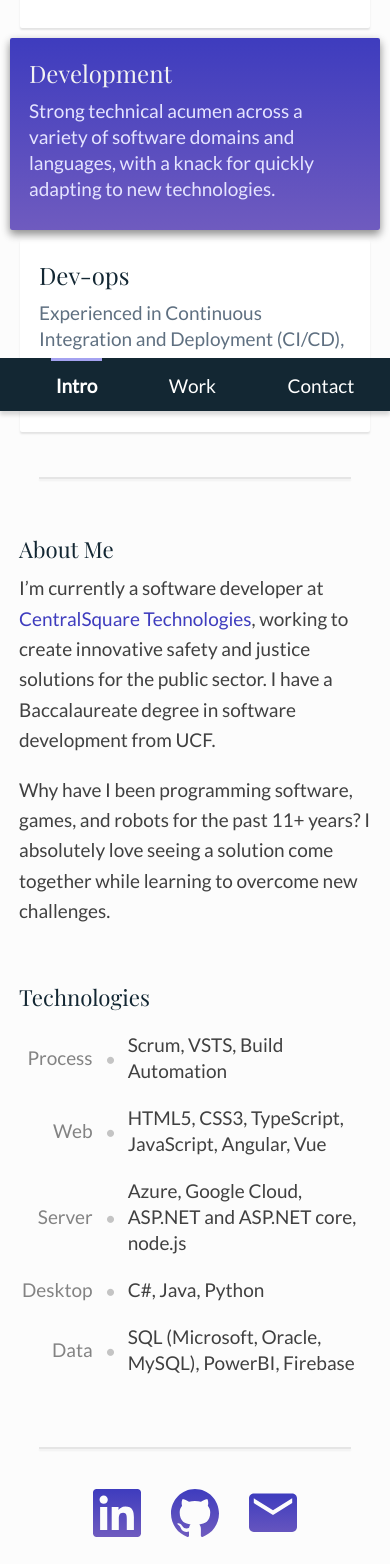
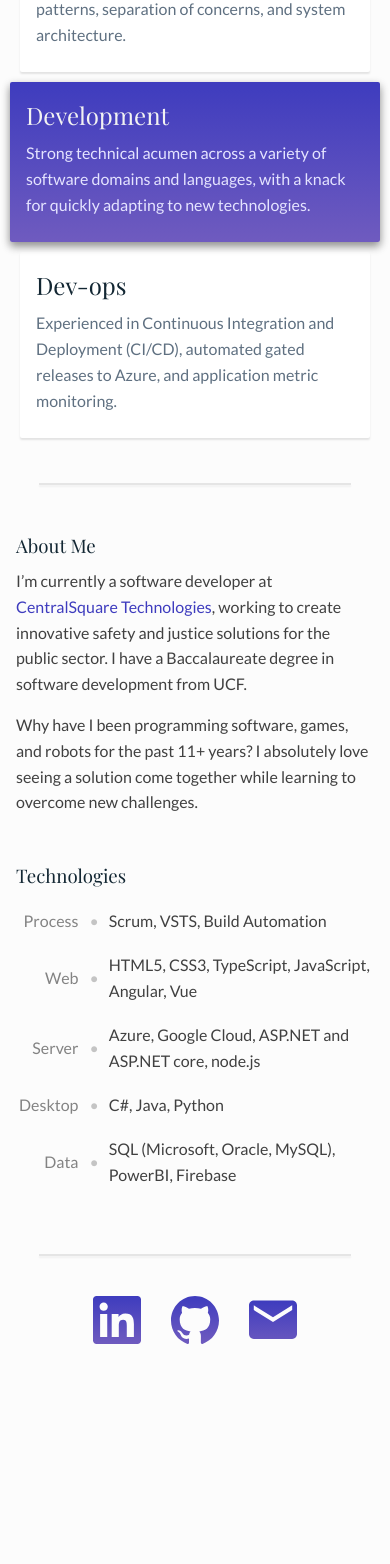
Before and after one commit to Nickardson/nickardson.github.io, a Nuxt app: page / in a window 390 px wide. Shown: the part 433-1997 px from the top of the page. After the commit the page ends 1817 px from the top, so only its background shows below. Built offline with nearby package versions, Linux system fonts and the light colour scheme.

Commit message:
Move navbar to top, reduce font size

```diff
--- a/layouts/default.vue
+++ b/layouts/default.vue
@@ -20,7 +20,7 @@
 
 html {
   font-family: 'Lato', -apple-system, BlinkMacSystemFont, "Segoe UI", Roboto, "Helvetica Neue", Arial, sans-serif;
-  font-size: 19px;
+  font-size: 16px;
   line-height: 26px;
 
   -moz-osx-font-smoothing: grayscale;
@@ -111,9 +111,8 @@ hr {
 }
 
 @media screen and (max-width: 1000px) {
-  /* body { */
-  .footer {
-    margin-bottom: 50px;
+  body {
+    margin-top: 50px;
   }
   .navigation-container {
     z-index: 999;
@@ -121,7 +120,7 @@ hr {
     right: 0;
     left: 0;
     border-radius: 0;
-    bottom: 0;
+    top: 0;
   }
 
   .navigation {
```
